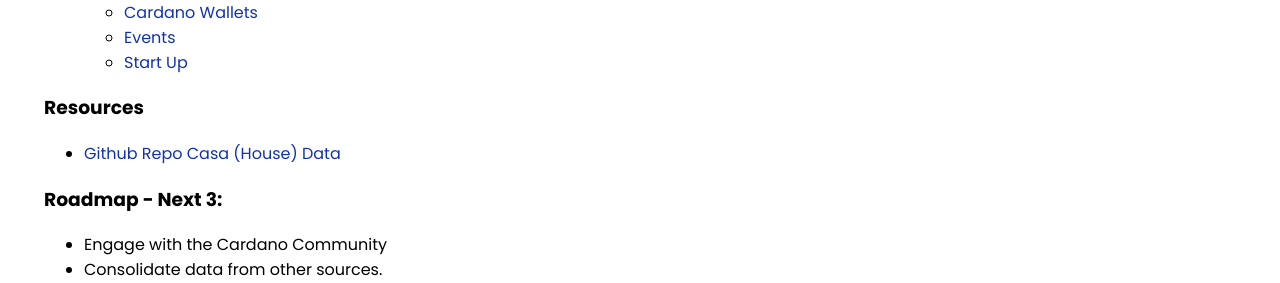
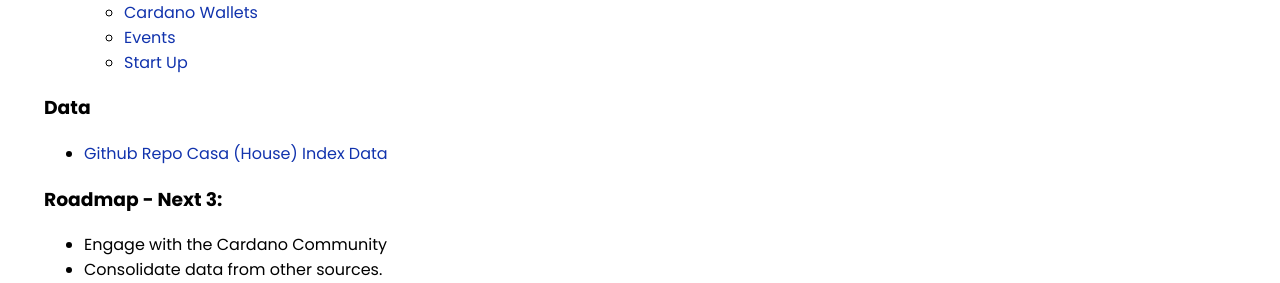
Before and after one commit to selfdriven-octo/cardano-casa, a Jekyll site: the page built from docs/index.md, in a window 1280 px wide. Shown: the part 282-565 px from the top of the page. Built offline with Jekyll 4.4.1, drawn with Linux system fonts in a browser that asks for light colours.

Commit message:
Update index.md

```diff
--- a/docs/index.md
+++ b/docs/index.md
@@ -13,8 +13,8 @@ title: Home
     - [Events](https://cardano.events)
     - [Start Up](/resources/startup/)
 
-### Resources
-- [Github Repo Casa (House) Data](https://github.com/selfdriven-octo/cardano-casa/tree/main/data)
+### Data
+- [Github Repo Casa (House) Index Data](https://github.com/selfdriven-octo/cardano-casa/tree/main/data)
 
 ### Roadmap - Next 3:
 - Engage with the Cardano Community
```
